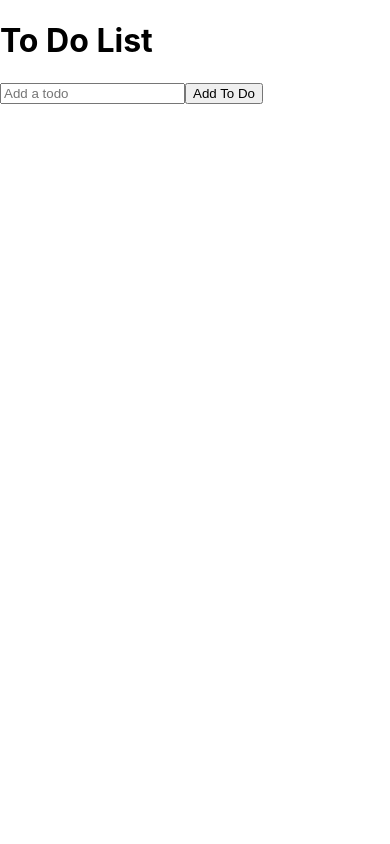
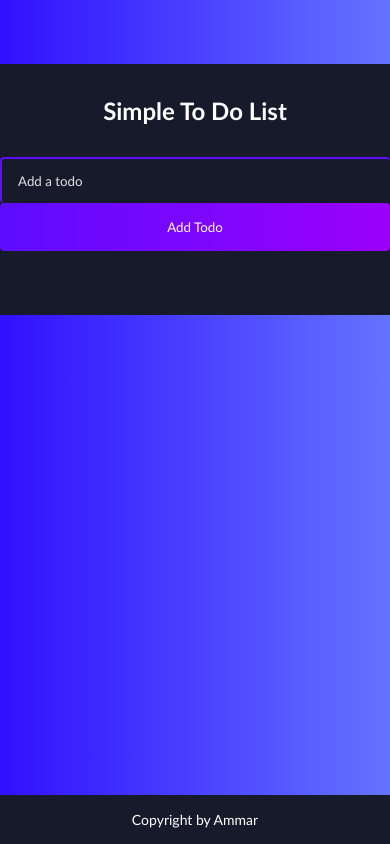
Before and after one commit to ahmadammarm/react-to-do-list, a React (Create React App) app: page / in a window 390 px wide. Built offline with nearby package versions, Linux system fonts and the light colour scheme.

Commit message:
update css

```diff
--- a/src/App.css
+++ b/src/App.css
@@ -1,38 +1,197 @@
-.App {
-  text-align: center;
+* {
+  box-sizing: border-box;
+  margin: 0;
+  padding: 0;
+  font-family: 'Trebuchet MS', 'Lucida Sans Unicode', 'Lucida Grande',
+    'Lucida Sans', Arial, sans-serif;
 }
 
-.App-logo {
-  height: 40vmin;
-  pointer-events: none;
+body {
+  background: linear-gradient(
+    90deg,
+    rgba(48, 16, 255, 1) 0%,
+    rgba(100, 115, 255, 1) 100%
+  );
+}
+.todo-app {
+  display: flex;
+  flex-direction: column;
+  justify-content: start;
+  width: 520px;
+  background: #161a2b;
+  text-align: center;
+  margin: 128px auto;
+  border-radius: 10px;
+  padding-bottom: 32px;
 }
 
-@media (prefers-reduced-motion: no-preference) {
-  .App-logo {
-    animation: App-logo-spin infinite 20s linear;
+h1 {
+  margin: 32px 0;
+  color: #fff;
+  font-size: 24px;
+}
+
+.complete {
+  text-decoration: line-through;
+  opacity: 0.4;
+}
+
+.todo-form {
+  margin-bottom: 32px;
+}
+
+.todo-input {
+  padding: 14px 32px 14px 16px;
+  border-radius: 4px 0 0 4px;
+  border: 2px solid #5d0cff;
+  outline: none;
+  width: 320px;
+  background: transparent;
+  color: #fff;
+}
+
+.todo-input::placeholder {
+  color: #e2e2e2;
+}
+
+.todo-button {
+  padding: 16px;
+  border: none;
+  border-radius: 0 4px 4px 0;
+  cursor: pointer;
+  outline: none;
+  background: linear-gradient(
+    90deg,
+    rgba(93, 12, 255, 1) 0%,
+    rgba(155, 0, 250, 1) 100%
+  );
+  color: #fff;
+  text-transform: capitalize;
+}
+
+.todo-input.edit {
+  border: 2px solid #149fff;
+}
+
+.todo-button.edit {
+  background: linear-gradient(
+    90deg,
+    rgba(20, 159, 255, 1) 0%,
+    rgba(17, 122, 255, 1) 100%
+  );
+  padding: 16px 22px;
+}
+
+.todo-container {
+  display: flex;
+  flex-direction: row;
+  position: relative;
+}
+
+.todo-row {
+  display: flex;
+  justify-content: space-between;
+  align-items: center;
+  margin: 4px auto;
+  color: #fff;
+  background: linear-gradient(
+    90deg,
+    rgba(255, 118, 20, 1) 0%,
+    rgba(255, 84, 17, 1) 100%
+  );
+
+  padding: 16px;
+  border-radius: 5px;
+  width: 90%;
+}
+
+.todo-row:nth-child(4n + 1) {
+  background: linear-gradient(
+    90deg,
+    rgba(93, 12, 255, 1) 0%,
+    rgba(155, 0, 250, 1) 100%
+  );
+}
+
+.todo-row:nth-child(4n + 2) {
+  background: linear-gradient(
+    90deg,
+    rgba(255, 12, 241, 1) 0%,
+    rgba(250, 0, 135, 1) 100%
+  );
+}
+
+.todo-row:nth-child(4n + 3) {
+  background: linear-gradient(
+    90deg,
+    rgba(20, 159, 255, 1) 0%,
+    rgba(17, 122, 255, 1) 100%
+  );
+}
+
+.icons {
+  display: flex;
+  align-items: center;
+  font-size: 24px;
+  cursor: pointer;
+}
+
+.delete-icon {
+  margin-right: 5px;
+  color: #fff;
+}
+
+.edit-icon {
+  color: #fff;
+}
+
+@media (max-width: 600px) {
+  .todo-app {
+    width: 100%;
+    margin: 64px auto;
+    border-radius: 0;
+  }
+
+  .todo-input {
+    width: 100%;
+    border-radius: 4px;
+    border: 2px solid #5d0cff;
+    border-bottom: none;
+    border-right: none;
+  }
+
+  .todo-button {
+    border-radius: 4px;
+    border: none;
+    cursor: pointer;
+    outline: none;
+    width: 100%;
+  }
+
+  .todo-row {
+    width: 100%;
   }
 }
 
-.App-header {
-  background-color: #282c34;
-  min-height: 100vh;
-  display: flex;
-  flex-direction: column;
-  align-items: center;
-  justify-content: center;
-  font-size: calc(10px + 2vmin);
-  color: white;
+/* Your existing CSS */
+
+footer {
+  background: #161a2b;
+  color: #fff;
+  text-align: center;
+  position: fixed;
+  bottom: 0;
+  left: 0;
+  width: 100%;
 }
 
-.App-link {
-  color: #61dafb;
+.copyright {
+  margin: 16px 0;
+  font-size: 14px;
 }
 
-@keyframes App-logo-spin {
-  from {
-    transform: rotate(0deg);
-  }
-  to {
-    transform: rotate(360deg);
+@media (max-width: 600px) {
+  footer {
+      position: fixed;
   }
 }
--- a/src/App.js
+++ b/src/App.js
@@ -1,12 +1,15 @@
+import React from 'react';
 import './App.css';
 import TodoList from './components/TodoList';
 
 function App() {
   return (
-    <div className="to-do-app">
+    <div className='todo-app'>
       <TodoList />
+      <footer>
+        <div className="copyright">Copyright by Ammar</div>
+      </footer>
     </div>
-
   );
 }
 
--- a/src/components/Todo.js
+++ b/src/components/Todo.js
@@ -1,37 +1,46 @@
-import React, { useState } from "react";
-import { RiCloseCircleLine } from "react-icons/ri";
-import { TiEdit } from "react-icons/ti";
-import TodoForm from "./TodoForm";
+import React, { useState } from 'react';
+import TodoForm from './TodoForm';
+import { RiCloseCircleLine } from 'react-icons/ri';
+import { TiEdit } from 'react-icons/ti';
 
-function Todo({todos, completeTodo, removeTodo, updateTodo}) {
+const Todo = ({ todos, completeTodo, removeTodo, updateTodo }) => {
   const [edit, setEdit] = useState({
     id: null,
-    value: "",
+    value: ''
   });
 
-  const submitUpdate = (value) => {
-    updateTodo(edit.id, edit.value);
-    setEdit({ id: null, value: "" });
-  }
+  const submitUpdate = value => {
+    updateTodo(edit.id, value);
+    setEdit({
+      id: null,
+      value: ''
+    });
+  };
 
-  if(edit.id) {
-    return <TodoForm edit={edit} onSubmit={submitUpdate} />
+  if (edit.id) {
+    return <TodoForm edit={edit} onSubmit={submitUpdate} />;
   }
 
   return todos.map((todo, index) => (
-    <div className={todo.isComplete ? 'todo-row complete' : 'todo-row'} key={index}>
-        <div key={todo.id} onClick={() => completeTodo(todo.id)}>
-            {todo.text}
-        </div>
-        <div className="icons">
-            <RiCloseCircleLine onClick={() => removeTodo(todo.id)}
-            className="delete-icon"
-            />
-            <TiEdit onClick={() => setEdit({ id: todo.id, value: todo.text })}
-            className="edit-icon" />
-        </div>
+    <div
+      className={todo.isComplete ? 'todo-row complete' : 'todo-row'}
+      key={index}
+    >
+      <div key={todo.id} onClick={() => completeTodo(todo.id)}>
+        {todo.text}
+      </div>
+      <div className='icons'>
+        <RiCloseCircleLine
+          onClick={() => removeTodo(todo.id)}
+          className='delete-icon'
+        />
+        <TiEdit
+          onClick={() => setEdit({ id: todo.id, value: todo.text })}
+          className='edit-icon'
+        />
+      </div>
     </div>
-  ))
-}
+  ));
+};
 
 export default Todo;
--- a/src/components/TodoForm.js
+++ b/src/components/TodoForm.js
@@ -1,31 +1,61 @@
-import React, { useState } from 'react'
+import React, { useState, useEffect, useRef } from 'react';
 
 function TodoForm(props) {
-    const [input, setInput] = useState('');
+  const [input, setInput] = useState(props.edit ? props.edit.value : '');
 
-    const handleChange = (e) => {
-        setInput(e.target.value)
-    }
+  const inputRef = useRef(null);
 
-    const handleSubmit = (e) => {
-        e.preventDefault();
+  useEffect(() => {
+    inputRef.current.focus();
+  });
 
-        props.onSubmit({
-            id: Math.floor(Math.random() * 10000),
-            text: input
-        });
+  const handleChange = e => {
+    setInput(e.target.value);
+  };
 
-        setInput('');
+  const handleSubmit = e => {
+    e.preventDefault();
 
-    }
+    props.onSubmit({
+      id: Math.floor(Math.random() * 10000),
+      text: input
+    });
+    setInput('');
+  };
+
   return (
-    <div>
-      <form className='todo-form' onSubmit={handleSubmit}>
-        <input type='text' placeholder='Add a todo' value={input} name='text' className='todo-input' onChange={handleChange}/>
-        <button type='submit' className='todo-submit'>Add To Do</button>
-      </form>
-    </div>
-  )
+    <form onSubmit={handleSubmit} className='todo-form'>
+      {props.edit ? (
+        <>
+          <input
+            placeholder='Update your item'
+            value={input}
+            onChange={handleChange}
+            name='text'
+            ref={inputRef}
+            className='todo-input edit'
+          />
+          <button onClick={handleSubmit} className='todo-button edit'>
+            Update
+          </button>
+        </>
+      ) : (
+        <>
+          <input
+            placeholder='Add a todo'
+            value={input}
+            onChange={handleChange}
+            name='text'
+            className='todo-input'
+            ref={inputRef}
+          />
+          <button onClick={handleSubmit} className='todo-button'>
+            Add todo
+          </button>
+        </>
+      )}
+    </form>
+  );
 }
 
-export default TodoForm
+export default TodoForm;
--- a/src/components/TodoList.js
+++ b/src/components/TodoList.js
@@ -1,10 +1,11 @@
-import React, { useState } from "react";
-import TodoForm from "./TodoForm";
-import Todo from "./Todo";
+import React, { useState } from 'react';
+import TodoForm from './TodoForm';
+import Todo from './Todo';
 
 function TodoList() {
   const [todos, setTodos] = useState([]);
-  const addTodo = (todo) => {
+
+  const addTodo = todo => {
     if (!todo.text || /^\s*$/.test(todo.text)) {
       return;
     }
@@ -12,6 +13,7 @@ function TodoList() {
     const newTodos = [todo, ...todos];
 
     setTodos(newTodos);
+    console.log(...todos);
   };
 
   const updateTodo = (todoId, newValue) => {
@@ -20,30 +22,35 @@ function TodoList() {
     }
 
     setTodos(prev => prev.map(item => (item.id === todoId ? newValue : item)));
-  }
-
-  const removeTodo = (id) => {
-    const removeArr = [...todos].filter(todo => todo.id !== id)
-    setTodos(removeArr);
   };
 
+  const removeTodo = id => {
+    const removedArr = [...todos].filter(todo => todo.id !== id);
 
-  const completeTodo = (id) => {
-    let updatedTodos = todos.map((todo) => {
+    setTodos(removedArr);
+  };
+
+  const completeTodo = id => {
+    let updatedTodos = todos.map(todo => {
       if (todo.id === id) {
-          todo.isComplete = !todo.isComplete;
+        todo.isComplete = !todo.isComplete;
       }
       return todo;
     });
     setTodos(updatedTodos);
-  }
+  };
 
   return (
-    <div>
-      <h1>To Do List</h1>
+    <>
+      <h1>Simple To Do List</h1>
       <TodoForm onSubmit={addTodo} />
-      <Todo todos={todos} completeTodo={completeTodo} removeTodo={removeTodo} updateTodo={updateTodo}/>
-    </div>
+      <Todo
+        todos={todos}
+        completeTodo={completeTodo}
+        removeTodo={removeTodo}
+        updateTodo={updateTodo}
+      />
+    </>
   );
 }
 
```
Also changed, not shown: src/components/Footer.js (added).
